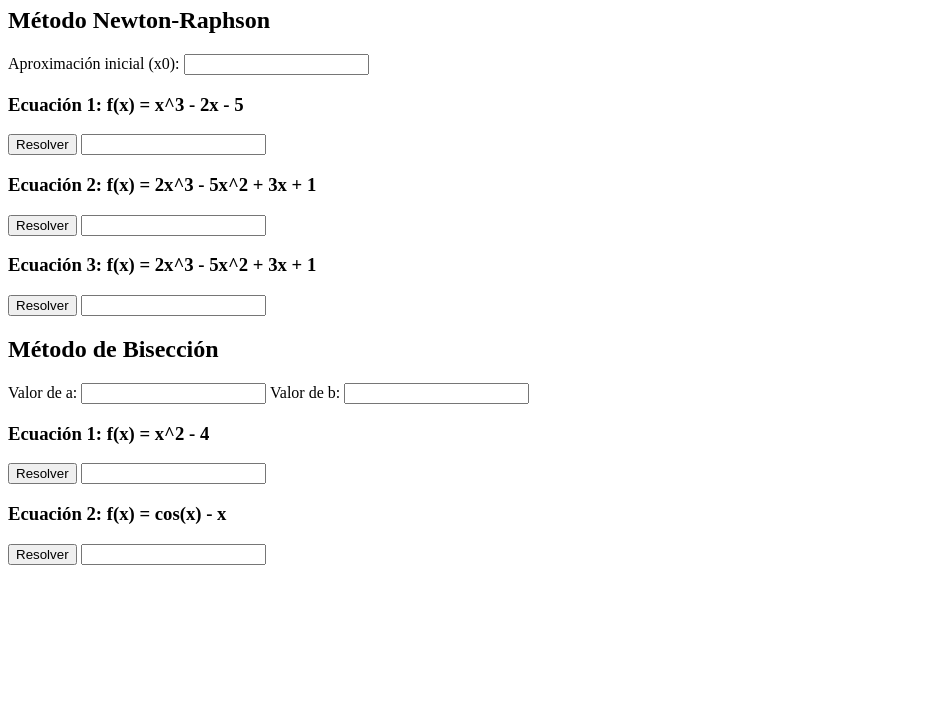
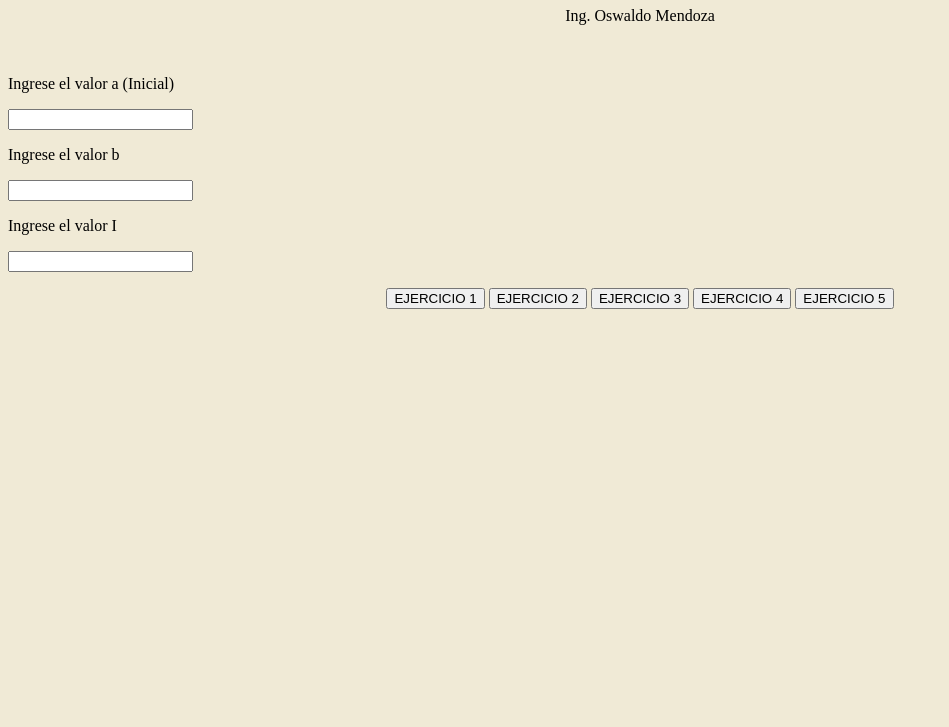
Before and after one commit to osvinfor/Metodos_numerico, a plain HTML site: page index.html in a window 1280 px wide. Shown: the part 73-800 px from the top of the page, without its empty margins (0-949 px from the left). Drawn offline with Linux system fonts and the light colour scheme.

Commit message:
Add files via upload

```diff
--- /dev/null
+++ b/ejercicio.js
@@ -0,0 +1,132 @@
+ // Función para calcular la aproximación de la raíz usando el método de Newton-Raphson
+ function EJERCICIO1() {
+  var resultadosDiv = document.getElementById("resultados");
+  var resultados = "";
+  var a = parseFloat(document.getElementById("a").value);
+
+  // Criterio de parada: la diferencia entre dos iteraciones sucesivas es menor que epsilon (tolerancia)
+  var epsilon = 1e-6;
+  var diff = Infinity;
+  var iteraciones = 0;
+  var resultado;
+
+  while (Math.abs(diff) > epsilon && iteraciones < 100) {
+      var fn = (a ** 3 )- (2 * a) - 5;
+      var fd = 3 * (a ** 2 )- 2;
+
+      resultado = a - fn / fd;
+      diff = resultado - a; // Calcula la diferencia entre dos iteraciones sucesivas
+      a = resultado; // Actualiza el valor de 'a' para la siguiente iteración
+      iteraciones++;
+  }
+
+  resultados += "Raíz aproximada: " + resultado + " (Después de " + iteraciones + " iteraciones) <br/>";
+  resultadosDiv.innerHTML = resultados;
+}
+
+ // Función para calcular la aproximación de la raíz usando el método de Newton-Raphson
+ function EJERCICIO2() {
+  var resultadosDiv = document.getElementById("resultados");
+  var resultados = "";
+  var a = parseFloat(document.getElementById("a").value);
+
+  // Criterio de parada: la diferencia entre dos iteraciones sucesivas es menor que epsilon (tolerancia)
+  var epsilon = 1e-6;
+  var diff = Infinity;
+  var iteraciones = 0;
+  var resultado;
+
+  while (Math.abs(diff) > epsilon && iteraciones < 100) {
+    var fn = 2 * a ** 3 - 5 * a ** 2 + 3 * a + 1;
+    var fd = 6 * a ** 2 - 10 * a + 3;
+      resultado = a - fn / fd;
+      diff = resultado - a; // Calcula la diferencia entre dos iteraciones sucesivas
+      a = resultado; // Actualiza el valor de 'a' para la siguiente iteración
+      iteraciones++;
+  }
+
+  resultados += "Raíz aproximada: " + resultado + " (Después de " + iteraciones + " iteraciones) <br/>";
+  resultadosDiv.innerHTML = resultados;
+}
+
+ // Función para calcular la aproximación de la raíz usando el método de Newton-Raphson
+ function EJERCICIO3() {
+  var resultadosDiv = document.getElementById("resultados");
+  var resultados = "";
+  var a = parseFloat(document.getElementById("a").value);
+
+  // Criterio de parada: la diferencia entre dos iteraciones sucesivas es menor que epsilon (tolerancia)
+  var epsilon = 1e-6;
+  var diff = Infinity;
+  var iteraciones = 0;
+  var resultado;
+
+  while (Math.abs(diff) > epsilon && iteraciones < 100) {
+    var fn = 2 * a ** 3 - 5 * a ** 2 + 3 * a + 1;
+    var fd = 6 * a ** 2 - 10 * a + 3;
+      resultado = a - fn / fd;
+      diff = resultado - a; // Calcula la diferencia entre dos iteraciones sucesivas
+      a = resultado; // Actualiza el valor de 'a' para la siguiente iteración
+      iteraciones++;
+  }
+
+  resultados += "Raíz aproximada: " + resultado + " (Después de " + iteraciones + " iteraciones) <br/>";
+  resultadosDiv.innerHTML = resultados;
+}
+
+function f(x) {
+  return x * x - 4;
+}
+
+function EJERCICIO4() {
+  var resultadosDiv = document.getElementById("resultados");
+  var resultados = "";
+
+  var a = parseFloat(document.getElementById("a").value);
+  var b = parseFloat(document.getElementById("b").value);
+  var i = parseInt(document.getElementById("i").value);
+
+  for (var cont = 1; cont <= i; cont++) {
+    var m = (a + b) / 2;
+    var fm = f(m);
+
+    resultados += "En la iteración " + cont + " el valor es " + m + " con el error |" + Math.abs(a - m) + "|<br/>";
+
+    if (f(a) * fm < 0) {
+      b = m;
+    } else {
+      a = m;
+    }
+  }
+
+  resultadosDiv.innerHTML = resultados;
+}
+
+
+  function f(x) {
+    return Math.cos(x) - x;
+  }
+
+  function EJERCICIO5() {
+    var resultadosDiv = document.getElementById("resultados");
+    var resultados = "";
+
+    var a = parseFloat(document.getElementById("a").value);
+    var b = parseFloat(document.getElementById("b").value);
+    var i = parseInt(document.getElementById("i").value);
+
+    for (var cont = 1; cont <= i; cont++) {
+      var m = (a + b) / 2;
+      var fm = f(m);
+
+      resultados += "En la iteración " + cont + " el valor es " + m + " con el error |" + Math.abs(a - m) + "|<br/>";
+
+      if (f(a) * fm < 0) {
+        b = m;
+      } else {
+        a = m;
+      }
+    }
+
+    resultadosDiv.innerHTML = resultados;
+  }
--- a/index.html
+++ b/index.html
@@ -1,41 +1,50 @@
 <!DOCTYPE html>
-<html>
+<html lang="en">
 <head>
-  <title>Aproximación de Raíces</title>
-  <script src="newton_raphson.js"></script>
-  <script src="bisection.js"></script>
+    <meta charset="UTF-8">
+    <meta http-equiv="X-UA-Compatible" content="IE=edge">
+    <meta name="viewport" content="width=device-width, initial-scale=1.0">
+    <link rel="stylesheet" href="est.css">
+
+    <title>METODOS NUMERICOS</title>
 </head>
+<head>
+    <!-- ... tus otras etiquetas meta y enlaces ... -->
+    <style>
+        body {
+            background-color: #F0EAD6; /* Color pastel de fondo */
+        }
+    </style>
+    <link rel="stylesheet" href="est.css"> <!-- Si el archivo est.css contiene estilos adicionales -->
+    <title>METODOS NUMERICOS</title>
+</head>
+
 <body>
-  <h1>Aproximación de Raíces</h1>
+  <script src="ejercicio.js"></script>
 
-  <h2>Método Newton-Raphson</h2>
-  <label for="x0">Aproximación inicial (x0):</label>
-  <input type="number" id="x0">
+    <h1>MÉTODO NÚMERICOS</h1>
 
-  <h3>Ecuación 1: f(x) = x^3 - 2x - 5</h3>
-  <button onclick="newtonRaphson1()">Resolver</button>
-  <input type="text" id="result1" readonly>
+    <form action=""><center >
+        <p>Ing. Oswaldo Mendoza</p></center>
+    </br>
+    <p>Ingrese el valor a (Inicial)</p>
+    <input type="text" id="a" name="a" >
+    <p>Ingrese el valor b</p>
+    <input type="text" id="b" name="b" >
+    <p>Ingrese el valor I</p>
+    <input type="text" id="i" name="i" >
+<p></p>
+<center >
+    <input type="button" class="button" value="EJERCICIO 1" onclick="EJERCICIO1()">
+    <input type="button" class="button" value="EJERCICIO 2" onclick="EJERCICIO2()">
+    <input type="button" class="button" value="EJERCICIO 3" onclick="EJERCICIO3()">
+    <input type="button" class="button" value="EJERCICIO 4" onclick="EJERCICIO4()">
+    <input type="button" class="button" value="EJERCICIO 5" onclick="EJERCICIO5()">
 
-  <h3>Ecuación 2: f(x) = 2x^3 - 5x^2 + 3x + 1</h3>
-  <button onclick="newtonRaphson2()">Resolver</button>
-  <input type="text" id="result2" readonly>
 
-  <h3>Ecuación 3: f(x) = 2x^3 - 5x^2 + 3x + 1</h3>
-  <button onclick="newtonRaphson3()">Resolver</button>
-  <input type="text" id="result3" readonly>
+</center>
 
-  <h2>Método de Bisección</h2>
-  <label for="a">Valor de a:</label>
-  <input type="number" id="a">
-  <label for="b">Valor de b:</label>
-  <input type="number" id="b">
-
-  <h3>Ecuación 1: f(x) = x^2 - 4</h3>
-  <button onclick="bisection1()">Resolver</button>
-  <input type="text" id="result4" readonly>
-
-  <h3>Ecuación 2: f(x) = cos(x) - x</h3>
-  <button onclick="bisection2()">Resolver</button>
-  <input type="text" id="result5" readonly>
+    </form>
+    <div id="resultados"></div>
 </body>
 </html>
```
